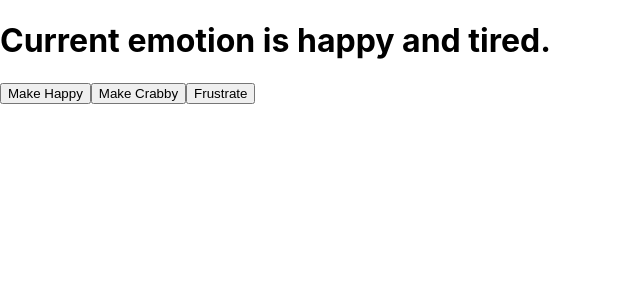
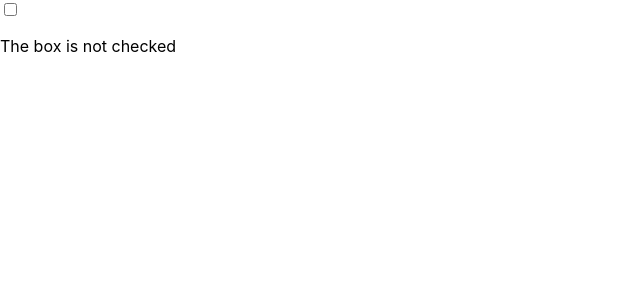
Before and after one commit to scotnewbury/react-essentials, a React (Create React App) app: page / in a window 1280 px wide. Shown: the top 300 px of the page, without its empty margins (0-640 px from the left). Built offline with nearby package versions, Linux system fonts and the light colour scheme.

Commit message:
Checkbox with feedback

```diff
--- a/src/App.js
+++ b/src/App.js
@@ -1,25 +1,17 @@
-import React, {useState, useEffect} from "react";
+import React, {useState} from "react";
 import './App.css';
 
 function App() {
-  const [emotion, setEmotion] = useState("happy");
-  const [secondary, setSecondary] = useState("tired");
-
-  useEffect(() => {
-    console.log(`It's ${emotion} around here.`);
-  }, [emotion]);
-
-  useEffect(() => {
-    console.log(`It's ${secondary} around here.`);
-  }, [secondary]);
+  const [checked, setChecked] = useState(false);
 
   return (
     <>
-      <h1>Current emotion is {emotion} and {secondary}.</h1>
-      <button onClick={() => setEmotion("happy")}>Make Happy</button>
-      <button onClick={() => setSecondary("crabby")}>Make Crabby</button>
-      <button onClick={() => setEmotion("frustrated")}>Frustrate</button>
-
+      <input
+        type="checkbox"
+        value={checked}
+        onChange={() => setChecked(checked => !checked)}
+      />
+      <p>{checked ? "The box is checked" : "The box is not checked"}</p>
     </>
   );
 }
```
Also changed, not shown: 1 other file (tests, documents, lock files or other folders).
